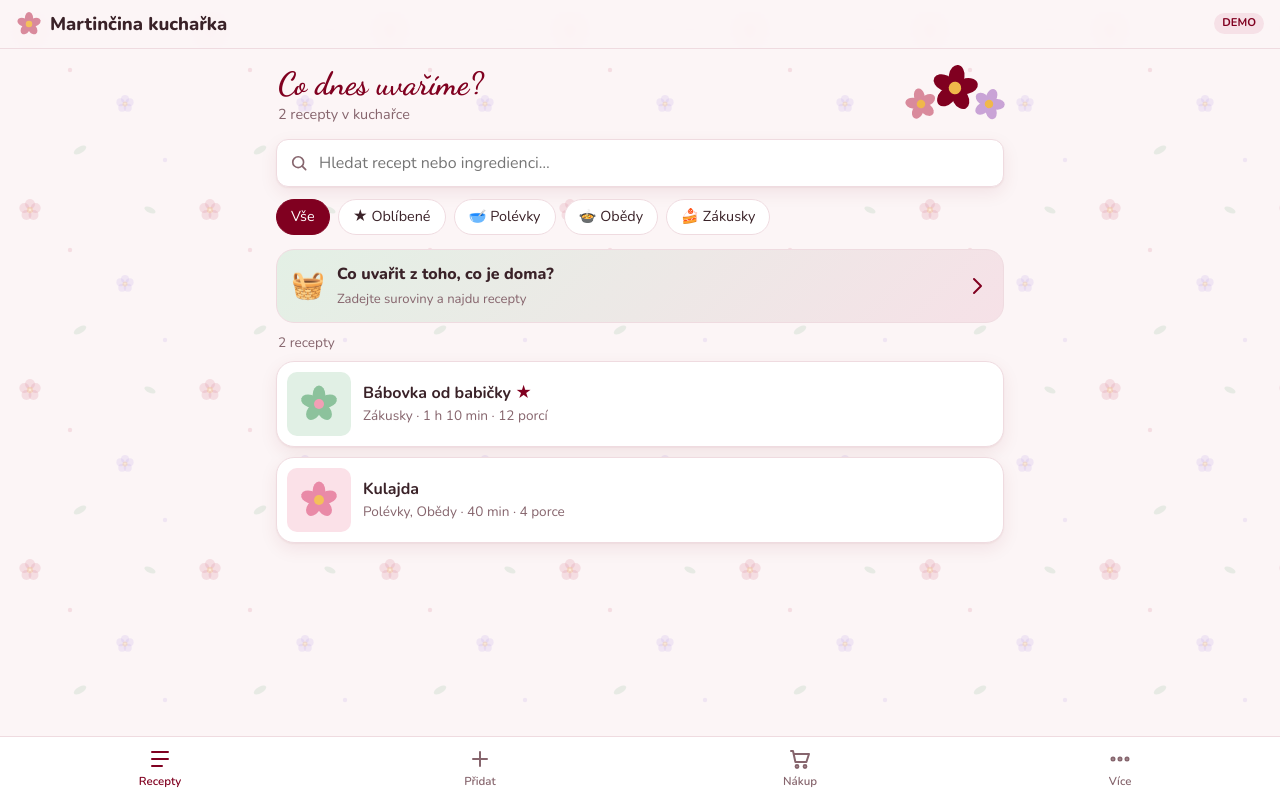
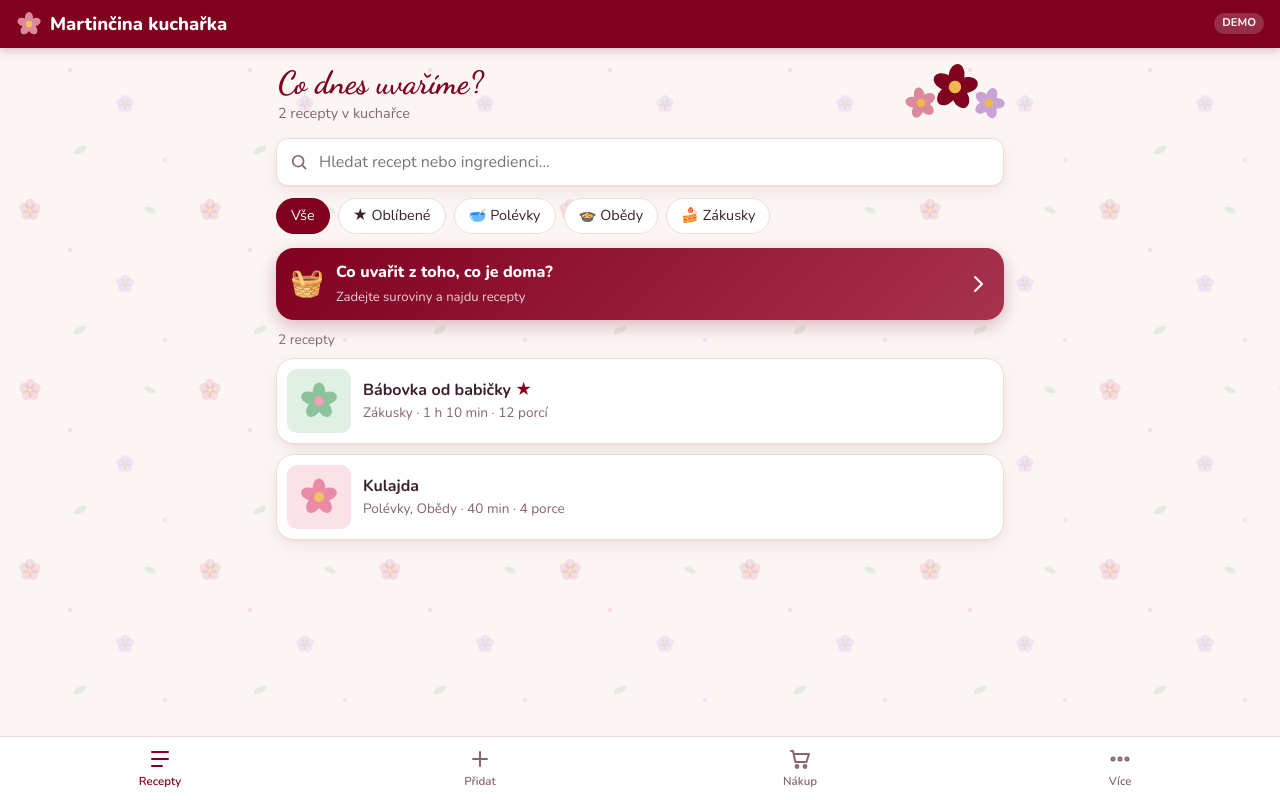
Before and after one commit to StanislavHolanek/recepty, a plain HTML site: page index.html in a window 1280 px wide. Drawn offline with nearby package versions, Linux system fonts and the light colour scheme.

Commit message:
Výraznější bordó: lišta, tlačítka, banner „Co je doma“
Co-Authored-By: Claude Opus 5.5 <noreply@anthropic.com>

```diff
--- a/index.html
+++ b/index.html
@@ -4,8 +4,8 @@
   <meta charset="utf-8">
   <meta name="viewport" content="width=device-width, initial-scale=1, viewport-fit=cover">
   <title>Martinčina kuchařka</title>
-  <meta name="theme-color" content="#fcf5f6" media="(prefers-color-scheme: light)">
-  <meta name="theme-color" content="#221417" media="(prefers-color-scheme: dark)">
+  <meta name="theme-color" content="#800020" media="(prefers-color-scheme: light)">
+  <meta name="theme-color" content="#800020" media="(prefers-color-scheme: dark)">
   <link rel="preconnect" href="https://fonts.googleapis.com">
   <link rel="preconnect" href="https://fonts.gstatic.com" crossorigin>
   <link rel="stylesheet" href="https://fonts.googleapis.com/css2?family=Dancing+Script:wght@700&family=Nunito:wght@400;600;700;800&display=swap">
--- a/styles.css
+++ b/styles.css
@@ -1,10 +1,13 @@
 :root {
-  --bg: #fcf5f6;
+  --brand: #800020;          /* bordó RGB 128, 0, 32 – lišta, tlačítka, vybrané volby */
+  --brand-dark: #5e0018;
+  --on-brand: #ffffff;
+  --bg: #fbf6f4;
   --surface: #ffffff;
-  --surface-2: #f8e8ec;
+  --surface-2: #f6eaec;
   --text: #3a2228;
   --muted: #86656d;
-  --line: #efdbe0;
+  --line: #ecdcdf;
   --accent: #800020;
   --accent-soft: #f6e1e7;
   --accent-text: #ffffff;
@@ -24,15 +27,15 @@
 }
 @media (prefers-color-scheme: dark) {
   :root {
-    --bg: #221417;
-    --surface: #2e1c20;
-    --surface-2: #3b252a;
+    --bg: #1d0d12;
+    --surface: #2b141b;
+    --surface-2: #3a1c25;
     --text: #f7e9ec;
-    --muted: #c4a2aa;
-    --line: #4b3036;
-    --accent: #e8899c;
-    --accent-soft: #4f1f2b;
-    --accent-text: #221417;
+    --muted: #c9a3ad;
+    --line: #4d2733;
+    --accent: #f0a9b8;
+    --accent-soft: #4a1726;
+    --accent-text: #1d0d12;
     --sage: #9cc8a5;
     --sage-soft: #2f3d33;
     --ok: #9cc8a5;
@@ -63,10 +66,12 @@ svg { width: 24px; height: 24px; fill: none; stroke: currentColor; stroke-width:
   position: sticky; top: 0; z-index: 10;
   display: flex; align-items: center; gap: 8px;
   padding: calc(env(safe-area-inset-top) + 10px) 16px 10px;
-  background: color-mix(in srgb, var(--bg) 92%, transparent);
-  backdrop-filter: blur(8px);
-  border-bottom: 1px solid var(--line);
+  background: var(--brand);
+  color: var(--on-brand);
+  box-shadow: 0 2px 10px rgba(80, 0, 20, .25);
 }
+.topbar .mode-badge { background: rgba(255, 255, 255, .18); color: var(--on-brand); }
+.topbar .icon-btn:active { background: rgba(255, 255, 255, .15); }
 .topbar h1 { font-size: 1.15rem; font-weight: 800; margin: 0; flex: 1; white-space: nowrap; overflow: hidden; text-overflow: ellipsis; }
 .topbar > .flower { width: 26px; height: 26px; flex: none; }
 .mode-badge { font-size: .7rem; font-weight: 700; background: var(--accent-soft); color: var(--accent); padding: 2px 8px; border-radius: 99px; }
@@ -108,7 +113,7 @@ svg.flower.mini { width: 20px; height: 20px; flex: none; }
 .tabbar .count {
   position: absolute; top: 6px; left: calc(50% + 6px);
   min-width: 18px; height: 18px; padding: 0 5px; border-radius: 9px;
-  background: var(--accent); color: var(--accent-text); font-size: .68rem; line-height: 18px; text-align: center;
+  background: var(--brand); color: var(--on-brand); font-size: .68rem; line-height: 18px; text-align: center;
 }
 
 /* Hledání a filtry */
@@ -125,7 +130,7 @@ svg.flower.mini { width: 20px; height: 20px; flex: none; }
   flex: none; border: 1px solid var(--line); background: var(--surface); border-radius: 99px;
   padding: 6px 14px; font-size: .9rem; cursor: pointer; white-space: nowrap;
 }
-.chip.on { background: var(--accent); border-color: var(--accent); color: var(--accent-text); }
+.chip.on { background: var(--brand); border-color: var(--brand); color: var(--on-brand); }
 .result-info { color: var(--muted); font-size: .85rem; margin: 10px 2px 8px; }
 
 .chips.wrap { flex-wrap: wrap; overflow: visible; margin: 0; padding: 4px 0; }
@@ -136,14 +141,14 @@ svg.flower.mini { width: 20px; height: 20px; flex: none; }
 /* Co je doma */
 .doma-link {
   display: flex; align-items: center; gap: 12px; margin: 10px 0 2px; padding: 12px 14px;
-  background: linear-gradient(135deg, var(--sage-soft), var(--accent-soft)); border-radius: var(--radius);
-  color: var(--text); text-decoration: none; border: 1px solid var(--line);
+  background: linear-gradient(135deg, var(--brand), #a8324f); border-radius: var(--radius); box-shadow: 0 6px 18px rgba(128, 0, 32, .25);
+  color: var(--on-brand); text-decoration: none;
 }
 .doma-link .doma-ico { font-size: 1.7rem; }
 .doma-link b { display: block; font-weight: 800; }
-.doma-link small { color: var(--muted); font-size: .82rem; }
+.doma-link small { color: rgba(255, 255, 255, .8); font-size: .82rem; }
 .doma-link > span:nth-child(2) { flex: 1; }
-.doma-link svg { color: var(--accent); flex: none; }
+.doma-link svg { color: var(--on-brand); flex: none; }
 .haves { margin-top: 4px; }
 .check { display: flex; align-items: center; gap: 8px; margin: 12px 2px 4px; font-size: .9rem; color: var(--muted); }
 .check input { width: 18px; height: 18px; accent-color: var(--accent); }
@@ -199,7 +204,7 @@ svg.flower.mini { width: 20px; height: 20px; flex: none; }
 .ingredients .box { width: 22px; height: 22px; border: 2px solid var(--line); border-radius: 6px; flex: none; display: grid; place-items: center; }
 .ingredients .box svg { width: 16px; height: 16px; opacity: 0; stroke-width: 3; }
 .ingredients li.sel { background: var(--accent-soft); }
-.ingredients li.sel .box { background: var(--accent); border-color: var(--accent); color: var(--accent-text); }
+.ingredients li.sel .box { background: var(--brand); border-color: var(--brand); color: var(--on-brand); }
 .ingredients li.sel .box svg { opacity: 1; }
 .ingredients .qty { font-weight: 650; white-space: nowrap; }
 .ingredients .tag-in { margin-left: auto; font-size: .72rem; color: var(--ok); white-space: nowrap; }
@@ -228,7 +233,8 @@ svg.flower.mini { width: 20px; height: 20px; flex: none; }
   border-radius: 12px; padding: 11px 16px; font-weight: 600; cursor: pointer; text-decoration: none;
 }
 .btn svg { width: 20px; height: 20px; }
-.btn.primary { background: var(--accent); border-color: var(--accent); color: var(--accent-text); }
+.btn.primary { background: var(--brand); border-color: var(--brand); color: var(--on-brand); }
+.btn.primary:active { background: var(--brand-dark); }
 .btn.danger { color: var(--danger); }
 .btn.block { width: 100%; }
 .btn.small { padding: 6px 12px; font-size: .88rem; }
--- a/sw.js
+++ b/sw.js
@@ -1,5 +1,5 @@
 // Offline režim: aplikace se načte i bez signálu. Při změně souborů zvyšte VERSION.
-const VERSION = 'recepty-v5';
+const VERSION = 'recepty-v6';
 const SHELL = [
   './', 'index.html', 'styles.css', 'app.js', 'config.js', 'manifest.webmanifest',
   'icons/icon.svg', 'icons/icon-192.png', 'icons/apple-touch-icon.png',
```
Also changed, not shown: manifest.webmanifest.
